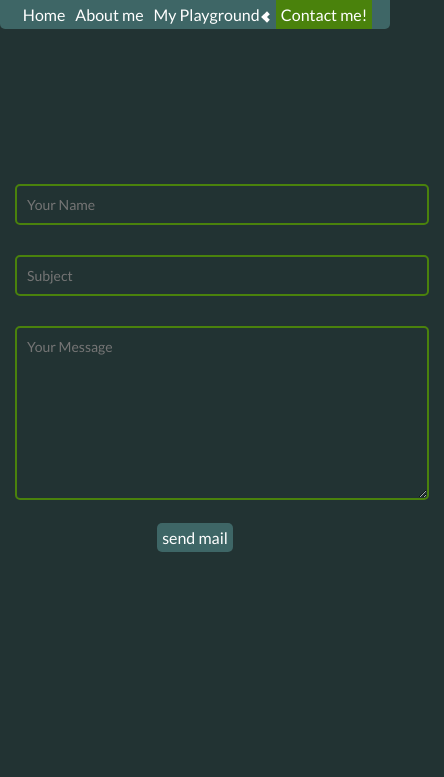
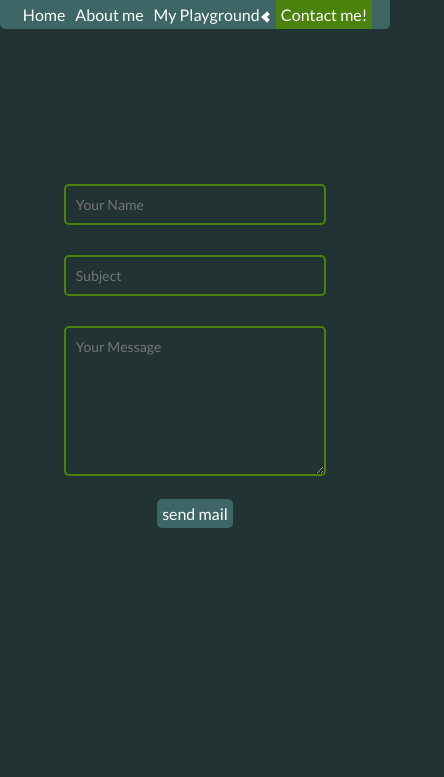
Before and after one commit to cteven/my_website, a plain HTML site: page contact.html in a window 390 px wide. Shown: the top 777 px of the page, 444 px wide, since content can reach past the window. Drawn offline with nearby package versions, Linux system fonts and the light colour scheme.

Commit message:
made contact boxes responsive

```diff
--- a/css/contactform.css
+++ b/css/contactform.css
@@ -1,7 +1,13 @@
+#contactform {
+  width: 75%;
+}
+
+
 #contactform input[type=text], #contactform textarea {
   font-family: "Lato";
   font-size: 14px;
-  width: 100%;
+  width: calc(100% - 15px*2);
+  box-sizing: border-box;
   padding: 10px;
   margin: 15px;
   border-color: #4a820c;
@@ -18,7 +24,6 @@
   border-width: 2px;
 }
 
-
 #contactform button {
   width: fit-content;
 }
```
